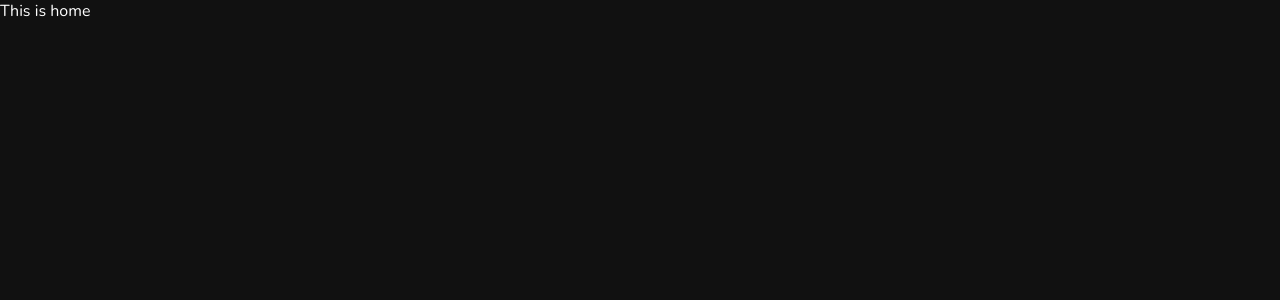
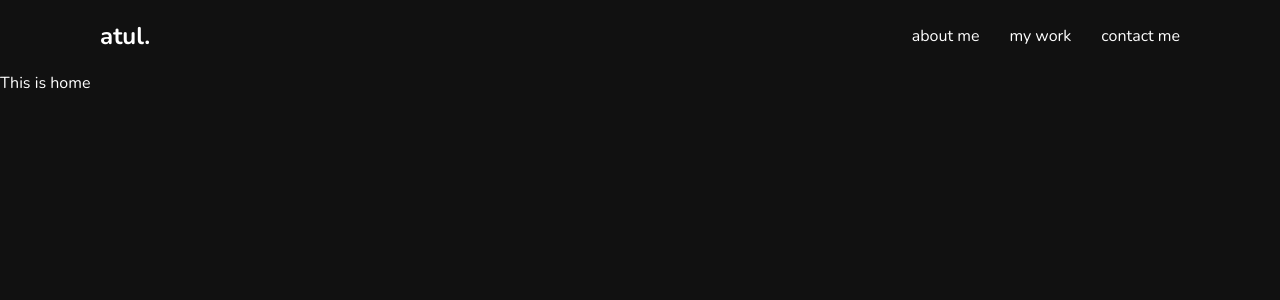
Before and after one commit to atul-gairola/Portfolio, a React (Create React App) app: page / in a window 1280 px wide. Shown: the top 300 px of the page. Built offline with nearby package versions, Linux system fonts and the light colour scheme.

Commit message:
feature: Create header component + Layout component

```diff
--- /dev/null
+++ b/src/global/components/Header/components/NavLinks/index.jsx
@@ -0,0 +1,32 @@
+import React from "react";
+import { createUseStyles } from "react-jss";
+import { Link } from "react-router-dom";
+
+const useStyles = createUseStyles({
+  linksContainer: {
+    listStyle: "none",
+    display: "grid",
+    gridTemplateColumns: "auto auto auto",
+    gridGap: 30,
+    alignItems: "center",
+  },
+});
+
+const NavLinks = () => {
+  const classes = useStyles();
+  return (
+    <ul className={classes.linksContainer}>
+      <Link to="/#about-me">
+        <li>about me</li>
+      </Link>
+      <Link to="/#my-work">
+        <li>my work</li>
+      </Link>
+      <Link to="/#contact-me">
+        <li>contact me</li>
+      </Link>
+    </ul>
+  );
+};
+
+export default NavLinks;
--- /dev/null
+++ b/src/global/components/Header/index.jsx
@@ -0,0 +1,36 @@
+import React from "react";
+import { createUseStyles } from "react-jss";
+import { Link } from "react-router-dom";
+
+import Logo from "../Logo";
+import NavLinks from "./components/NavLinks";
+
+const useStyles = createUseStyles({
+  header: {
+    display: "flex",
+    padding: "20px 100px",
+    alignItems: "center",
+  },
+  logoContainer: {
+    flexGrow: 1,
+    "& a": {
+      display: "inline-block",
+    },
+  },
+});
+
+const Header = () => {
+  const classes = useStyles();
+  return (
+    <header className={classes.header}>
+      <div className={classes.logoContainer}>
+        <Link to="/">
+          <Logo size={24} />
+        </Link>
+      </div>
+      <NavLinks />
+    </header>
+  );
+};
+
+export default Header;
--- /dev/null
+++ b/src/global/components/Logo/index.jsx
@@ -0,0 +1,7 @@
+import React from "react";
+
+const Logo = ({ size }) => {
+  return <h1 style={{ fontSize: size }}>atul.</h1>;
+};
+
+export default Logo;
--- /dev/null
+++ b/src/global/layouts/Layout.jsx
@@ -0,0 +1,14 @@
+import React from "react";
+
+import Header from "../components/Header";
+
+const Layout = ({ children }) => {
+  return (
+    <div>
+      <Header />
+      {children}
+    </div>
+  );
+};
+
+export default Layout;
--- a/src/index.css
+++ b/src/index.css
@@ -11,3 +11,8 @@ body {
   background-color: #111111;
   color: #fff;
 }
+
+a {
+  color: inherit;
+  text-decoration: none;
+}
--- a/src/pages/Home/index.jsx
+++ b/src/pages/Home/index.jsx
@@ -1,7 +1,9 @@
 import React from "react";
 
+import Layout from "../../global/layouts/Layout";
+
 const Home = () => {
-  return <div>This is home</div>;
+  return <Layout>This is home</Layout>;
 };
 
 export default Home;
```
